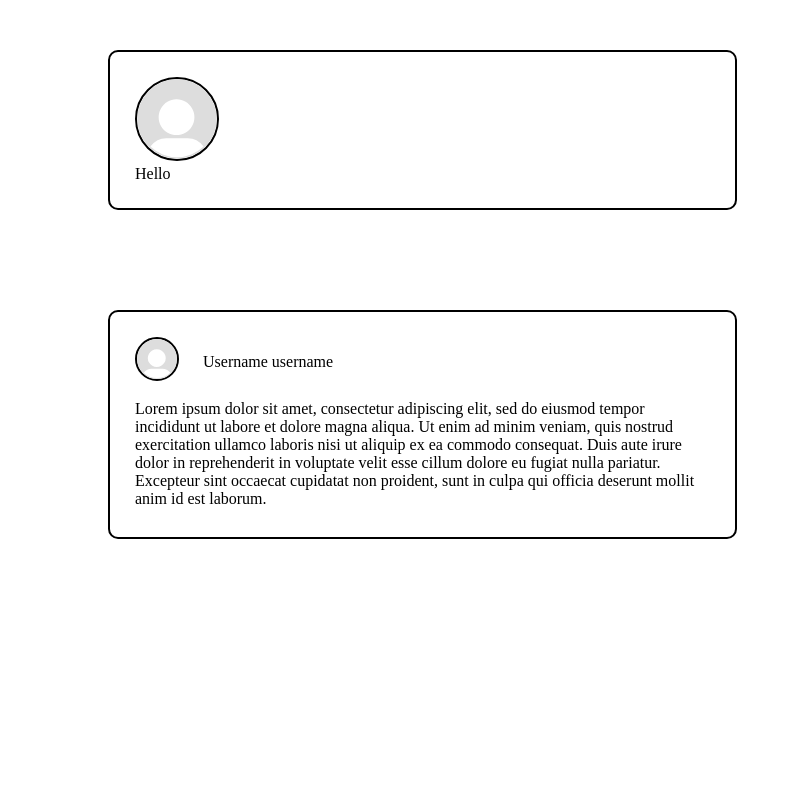
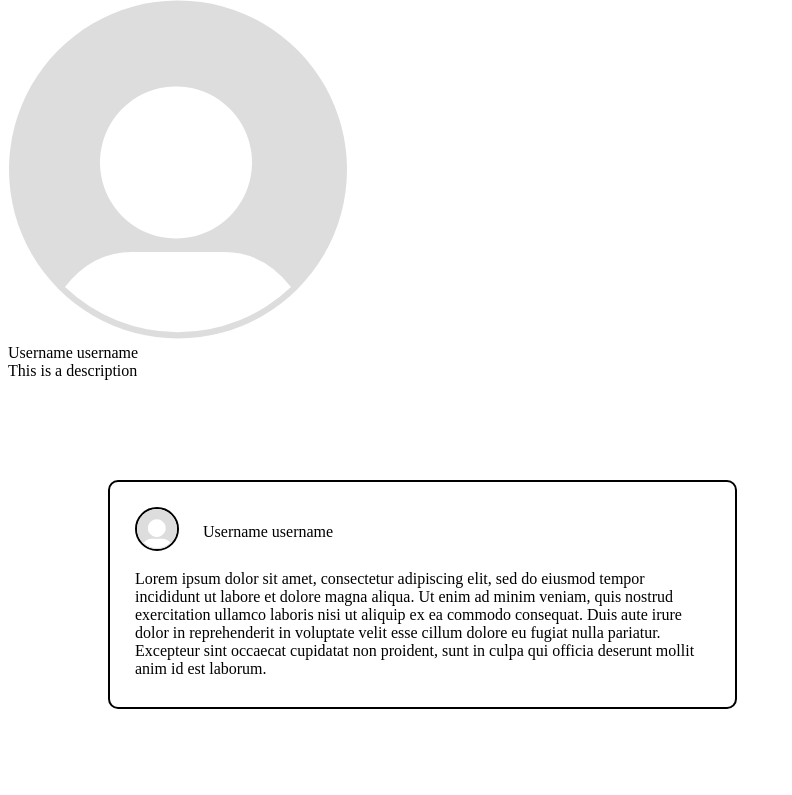
Before and after one commit to pattontj/csci311-project, a PHP site: page /profilePage.html in a window 1280 px wide. Shown: the part 90-885 px from the top of the page, without its empty margins (0-792 px from the left). Before the commit the page ends 629 px from the top, so only its background shows below. Run offline with PHP 8.4, Linux system fonts and the light colour scheme.

Commit message:
Still working on Profile page
Experiencing difficulties with alignment.
Will try and fix later.

```diff
--- a/profilePage.html
+++ b/profilePage.html
@@ -31,14 +31,16 @@
 </div>
 
 <!-- User Profile -->
-<div class="profile">
+<div>
     <div>
-        <img src="assets/default_pfp.svg"/>
+        <div>
+            <img src="assets/default_pfp.svg"/>
+        </div>
+        <text>Username username</text>
     </div>
     <div>
-        <!-- Username-->
+        <text>This is a description</text>
     </div>
-    <text>Hello</text>
 
 </div>
 
--- a/style.css
+++ b/style.css
@@ -1,24 +1,5 @@
 /* style sheet for mainPage and possibliy others */
 
-/*For profile page */
-.profile {
-    margin-left: 100px;
-    margin-right: 100px;
-    margin-top: 50px;
-    padding: 25px;
-    display: inline-block;
+/*-------------------------For profile page--------------------------*/
 
-    border: solid black 2px;
-    border-radius: 10px;
-
-    width: 575px;
-}
-
-.profile > div > img{
-    height: 80px;
-
-    border: solid black 2px;
-    border-radius: 50px;
-
-
-}
+/*-------------------------------------------------------------------*/
```
